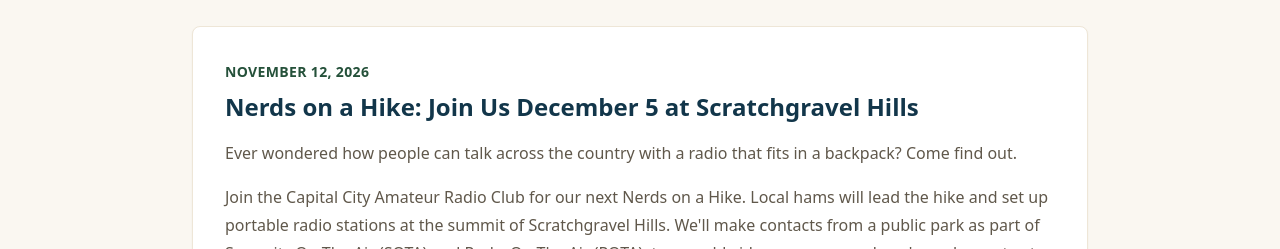
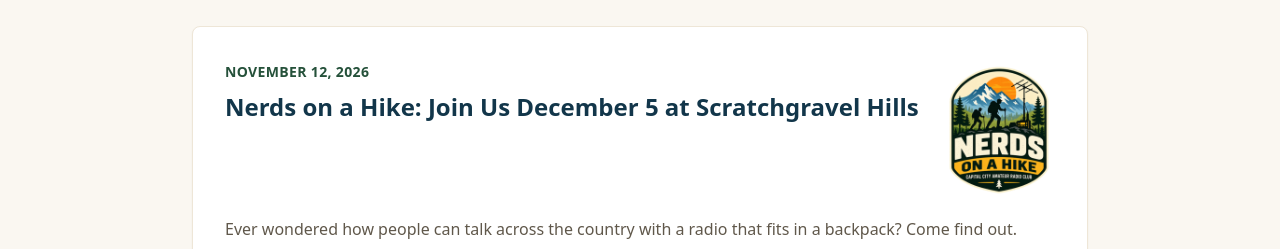
Before and after one commit to membership-ccarc/n7rb, a Next.js app: page /news in a window 1280 px wide. Shown: the part 371-620 px from the top of the page. Built offline with nearby package versions, Linux system fonts and the light colour scheme; no server answers.

Commit message:
added nerds on a hike badge where it is referenced.

```diff
--- a/app/news/page.tsx
+++ b/app/news/page.tsx
@@ -1,5 +1,6 @@
+import Image from "next/image";
 import { ButtonLink } from "@/components/ui";
-import { CONTACT_EMAIL_ADDRESS, LINKS, PLACES, TECHNICIAN_CLASS } from "@/lib/site-data";
+import { CONTACT_EMAIL_ADDRESS, LINKS, NERDS_ON_A_HIKE_BADGE, PLACES, TECHNICIAN_CLASS, type CardImage } from "@/lib/site-data";
 import { pageMetadata } from "@/lib/metadata";
 
 export const metadata = pageMetadata({
@@ -26,7 +27,7 @@ export default function NewsPage() {
       <div className="mx-auto mt-12 max-w-4xl">
         <h2 className="text-3xl font-black text-mountain-900">Recent Updates</h2>
         <div className="mt-7 space-y-5">
-          <NewsItem id="nerds-on-a-hike-december" date="November 12, 2026" title="Nerds on a Hike: Join Us December 5 at Scratchgravel Hills">
+          <NewsItem id="nerds-on-a-hike-december" date="November 12, 2026" image={NERDS_ON_A_HIKE_BADGE} title="Nerds on a Hike: Join Us December 5 at Scratchgravel Hills">
             <p>Ever wondered how people can talk across the country with a radio that fits in a backpack? Come find out.</p>
             <p className="mt-4">Join the Capital City Amateur Radio Club for our next Nerds on a Hike. Local hams will lead the hike and set up portable radio stations at the summit of Scratchgravel Hills. We&apos;ll make contacts from a public park as part of Summits On The Air (SOTA) and Parks On The Air (POTA), two worldwide programs, and you&apos;re welcome to step up to the mic and make one yourself. No license or experience is needed.</p>
             <p className="mt-4">New hams: this is your chance to get on the air with experienced operators beside you.</p>
@@ -69,7 +70,7 @@ export default function NewsPage() {
           <NewsItem date="October 31, 2026" title="October Club Meeting Minutes Available">
             The minutes from the October 5, 2026 CCARC club meeting are now available. <a className={linkClasses} href="/docs/CCARC_October_2026_Minutes.pdf" download>Download the October meeting minutes (PDF) →</a>
           </NewsItem>
-          <NewsItem date="October 27, 2026" title="Introducing Nerds on a Hike: Join Us November 7">
+          <NewsItem date="October 27, 2026" title="Introducing Nerds on a Hike: Join Us November 7" image={NERDS_ON_A_HIKE_BADGE}>
             <p>Ever wondered how people can talk across the country with a radio that fits in a backpack? Come find out at CCARC&apos;s first Nerds on a Hike on Saturday, November 7, 2026!</p>
             <p className="mt-4">Trail Master Brett (N7SKI) will lead a short, easy walk and set up a portable radio station in the Scratchgravel Hills. We&apos;ll make contacts from a public park as part of Parks On The Air (POTA), a worldwide program, and you&apos;re welcome to step up to the mic and make one yourself. No license or experience needed.</p>
             <p className="mt-4">New hams: this is your chance to get on the air with experienced operators beside you.</p>
@@ -168,11 +169,16 @@ export default function NewsPage() {
   );
 }
 
-function NewsItem({ id, date, title, children }: { id?: string; date: string; title: string; children: React.ReactNode }) {
+function NewsItem({ id, date, title, image, children }: { id?: string; date: string; title: string; image?: CardImage; children: React.ReactNode }) {
   return (
     <article id={id} className="scroll-mt-28 rounded-lg border border-stonewarm-100 bg-white p-6 shadow-sm sm:p-8">
-      <time className="text-sm font-bold uppercase tracking-wide text-pine-700">{date}</time>
-      <h3 className="mt-2 text-2xl font-black text-mountain-900">{title}</h3>
+      <div className="flex items-start justify-between gap-4">
+        <div>
+          <time className="text-sm font-bold uppercase tracking-wide text-pine-700">{date}</time>
+          <h3 className="mt-2 text-2xl font-black text-mountain-900">{title}</h3>
+        </div>
+        {image ? <Image src={image.src} alt={image.alt} width={image.width} height={image.height} className="h-auto w-20 shrink-0 sm:w-28" /> : null}
+      </div>
       <div className="mt-4 leading-7 text-stonewarm-700">{children}</div>
     </article>
   );
--- a/app/page.tsx
+++ b/app/page.tsx
@@ -1,4 +1,4 @@
-import { amateurRadioCards, CONTACT_EMAIL_ADDRESS, LINKS, nets, PLACES, SITE, TECHNICIAN_CLASS, whatWeDo } from "@/lib/site-data";
+import { amateurRadioCards, CONTACT_EMAIL_ADDRESS, LINKS, NERDS_ON_A_HIKE_BADGE, nets, PLACES, SITE, TECHNICIAN_CLASS, whatWeDo } from "@/lib/site-data";
 import Image from "next/image";
 import Link from "next/link";
 import { ButtonLink, InfoCard, MeetingDetails, SectionIntro } from "@/components/ui";
@@ -244,7 +244,7 @@ export default function Home() {
             </div>
             <div className="grid gap-5 md:grid-cols-2">
               <div>
-                <InfoCard title="December 5: Nerds on a Hike">
+                <InfoCard title="December 5: Nerds on a Hike" image={NERDS_ON_A_HIKE_BADGE}>
                   <p className="font-bold text-mountain-900">Saturday, December 5, 2026 · 10:00 AM · Head Lane Trailhead</p>
                   <p className="mt-3">Local hams will lead a 2.4-mile round-trip hike (about 880 feet of elevation gain) and set up portable radio stations at the summit of Scratchgravel Hills for a Summits On The Air (SOTA) and Parks On The Air (POTA) activation. Step up to the mic and make a contact yourself. No license or experience needed!</p>
                   <div className="mt-5 flex flex-wrap gap-3">
--- a/components/ui.tsx
+++ b/components/ui.tsx
@@ -1,6 +1,7 @@
+import Image from "next/image";
 import Link from "next/link";
 import { JsonLd } from "@/components/JsonLd";
-import { LINKS, SITE } from "@/lib/site-data";
+import { LINKS, SITE, type CardImage } from "@/lib/site-data";
 import { faqSchema } from "@/lib/structured-data";
 
 type ButtonLinkProps = {
@@ -60,10 +61,13 @@ export function SectionIntro({
   );
 }
 
-export function InfoCard({ title, children }: { title: string; children: React.ReactNode }) {
+export function InfoCard({ title, image, children }: { title: string; image?: CardImage; children: React.ReactNode }) {
   return (
     <article className="rounded-lg border border-stonewarm-100 bg-white p-6 shadow-sm">
-      <h3 className="text-xl font-black text-mountain-900">{title}</h3>
+      <div className="flex items-start justify-between gap-4">
+        <h3 className="text-xl font-black text-mountain-900">{title}</h3>
+        {image ? <Image src={image.src} alt={image.alt} width={image.width} height={image.height} className="h-auto w-16 shrink-0 sm:w-20" /> : null}
+      </div>
       <div className="mt-3 leading-7 text-stonewarm-700">{children}</div>
     </article>
   );
--- a/lib/site-data.ts
+++ b/lib/site-data.ts
@@ -11,6 +11,15 @@ export const SITE = {
   repeaterTone: "100.0 Hz",
   backupSimplex: "147.50 MHz",
 } as const;
+
+export const NERDS_ON_A_HIKE_BADGE = {
+  src: "/events/nerds-on-a-hike-badge.png",
+  alt: "Nerds on a Hike badge: two hikers with a radio antenna on a mountain summit",
+  width: 480,
+  height: 600,
+} as const;
+
+export type CardImage = { src: string; alt: string; width: number; height: number };
 
 export const CONTACT_EMAIL_ADDRESS = "membership@ccarc-info.org";
 
```
Also changed, not shown: public/events/nerds-on-a-hike-badge.png (added), 1 other file (tests, documents, lock files or other folders).
